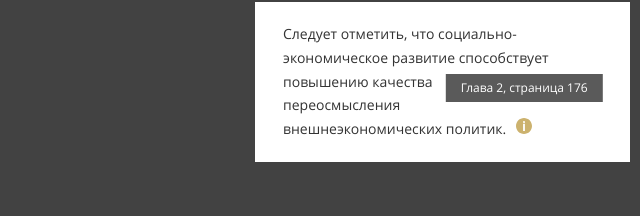
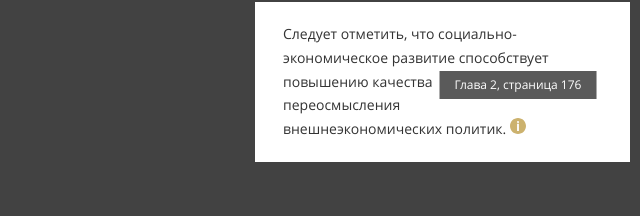
Before and after one commit to Chaffinch21/16modul, a plain HTML site: page index.html in a window 1280 px wide. Both pictures are taken after a click on the button 1157 px from the left and 663 px from the top of the page. Shown: the part 538-754 px from the top of the page, 640-1280 px from the left. Drawn offline with nearby package versions, Linux system fonts and the light colour scheme.

Commit message:
tooltip change

```diff
--- a/css/style.css
+++ b/css/style.css
@@ -331,7 +331,9 @@ svg path {
 
 .tooltip {
   position: relative;
-    display: inline-block;
+  padding: 0;
+    display: inline-flex;
+    justify-content: flex-start;
 
 }
 
@@ -348,13 +350,14 @@ svg path {
   width: 16px;
   height: 16px;
   display: inline-block;
+  padding: 0;
 }
 
 #tooltip__popap {
   position: absolute;
   bottom: 35px;
   right: 50%;
-  transform: translate(54%, 0%);
+  transform: translate(50%, 0%);
   z-index: 3;
   padding: 7px 15px;
   width: max-content;
@@ -373,13 +376,14 @@ svg path {
   content: '';
   position: absolute;
   bottom: -10px;
-  left: 50%;
-  transform: translate(-50%, 0%);
+  right: 50%;
+  transform: translate(50%, 0%);
   width: 0;
   height: 0;
   border-style: solid;
   border-width: 14px 7px 0 7px;
   border-color: #5a5a5a transparent transparent transparent;
+  transition: opacity .3s ease-in-out,transform .3s ease-in-out,visibility .3s ease-in-out;
   z-index: 1;
   opacity: 0;
 }
```
